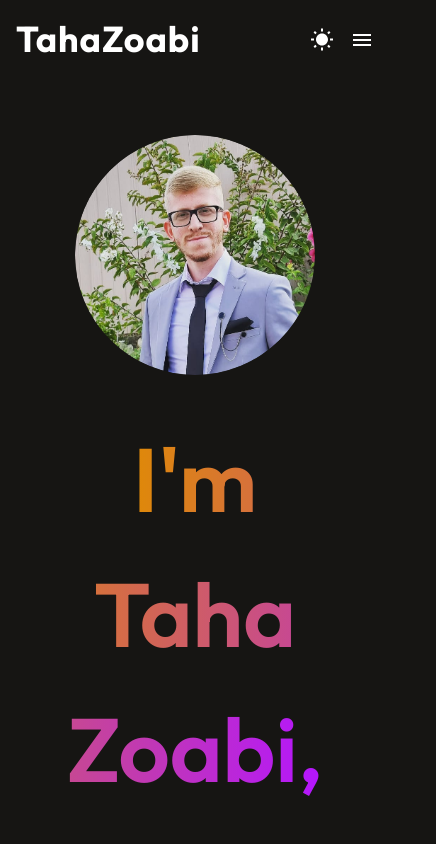
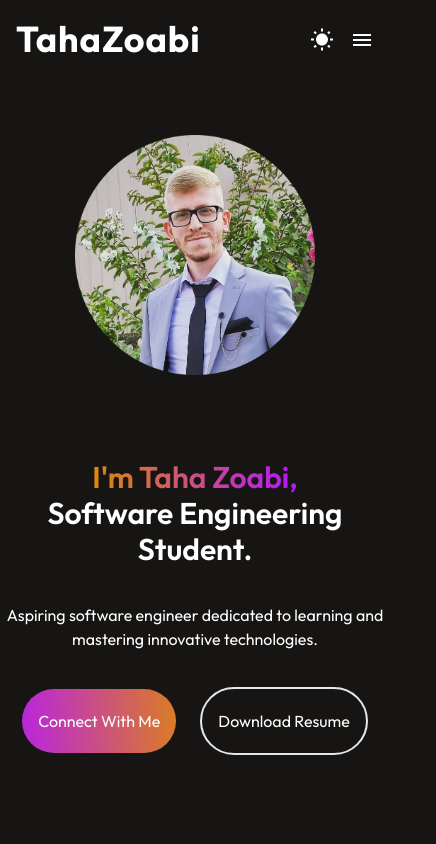
Before and after one commit to dpaulos6/portfolio, a React (Vite) app: page / in a window 390 px wide. Shown: the top 844 px of the page, 436 px wide, since content can reach past the window. Built offline with nearby package versions, Linux system fonts and the light colour scheme.

Commit message:
hero responsive

```diff
--- a/src/components/Hero.tsx
+++ b/src/components/Hero.tsx
@@ -6,27 +6,35 @@ function Hero() {
       <img
         src={profileImg}
         alt="pesonal-picture"
-        className="rounded-full w-[240px] mt-[30px]"
+        className=" w-[240px] mt-[30px]
+        "
       />
-      <h1 className="text-[90px] text-center w-[70%] font-semibold">
+      <h1
+        className=" text-3xl sm:text-4xl md:text-5xl lg:text-6xl
+                 w-[80%] mt-12 text-center md:w-[70%] lg:w-[60%]
+                 font-semibold"
+      >
         <span className=" bg-clip-text text-transparent bg-gradient-to-r from-[#DF8908] to-[#B415FF]">
           I'm Taha Zoabi,
         </span>{" "}
-        Software Engineer Student.
+        Software Engineering Student.
       </h1>
-      <p className="w-[50%] text-center text-2xl leading-10">
+      <p
+        className=" w-full md:w-[90%] text-md  md:text-lg leading-6 text-center
+                 sm:leading-10"
+      >
         Aspiring software engineer dedicated to learning and mastering
         innovative technologies.
       </p>
       <div className="flex gap-6 items-center mb-12">
         <Button
-          classes="bg-custom-gradient rounded-[50px] px-10 py-5 text-md
-          hover:border-2
+          classes="bg-custom-gradient rounded-[50px] px-4 py-3 text-md
+          hover:border-2 sm:px-10 py-5
         "
         >
           Connect With Me
         </Button>
-        <Button classes="border-2 rounded-[50px] px-10 py-5 text-md  hover:border-[#B415FF]">
+        <Button classes="border-2 rounded-[50px] px-4 py-3 text-md  hover:border-[#B415FF] sm:px-10 py-5 ">
           Download Resume
         </Button>
       </div>
```
